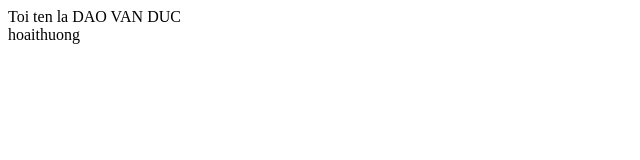
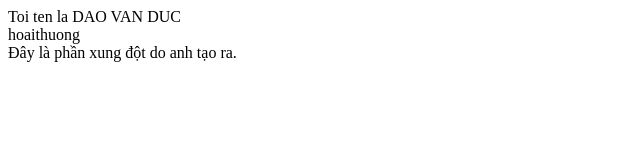
Before and after one commit to thuongnguyen11/food-app, a plain HTML site: page index.html in a window 1280 px wide. Shown: the whole page, without its empty margins (0-640 px from the left). Drawn offline with Linux system fonts and the light colour scheme.

Commit message:
Add conflict case

```diff
--- a/index.html
+++ b/index.html
@@ -14,5 +14,9 @@
         hoaithuong
 
     </div>
+
+    <div>
+        Đây là phần xung đột do anh tạo ra.
+    </div>
 </body>
 </html>
```
